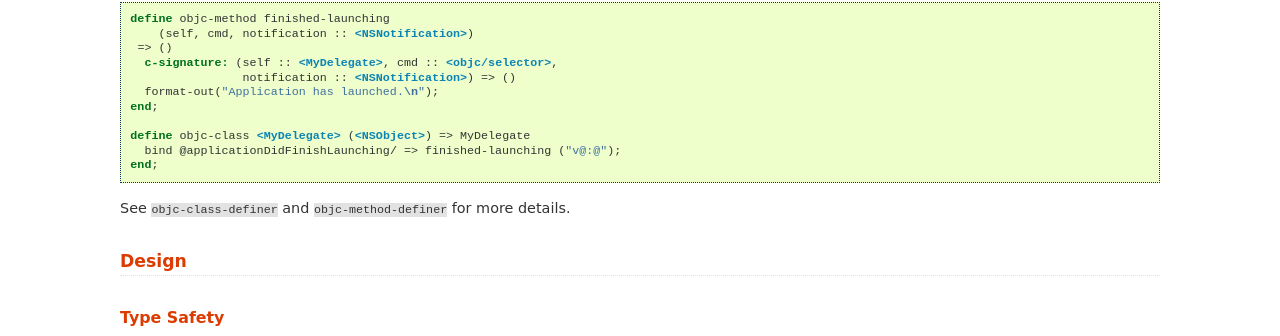
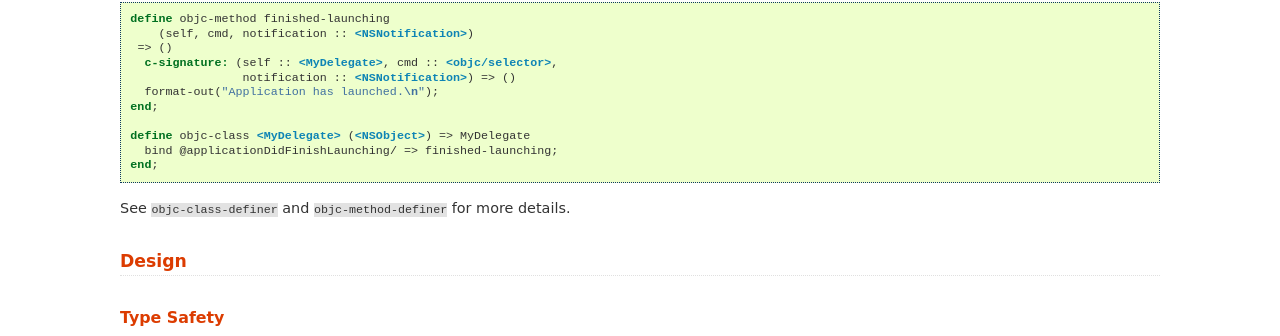
Before and after one commit to dylan-foundry/objc-dylan, a Sphinx documentation site: the page built from documentation/source/index.rst, in a window 1280 px wide and 900 px high, scrolled down 1344 px. Shown: the part 116-452 px from the top of the window. Built offline with Sphinx 7.4.7, drawn with Linux system fonts in a browser that asks for light colours; cross-references to code outside the pages are shown as plain code.

```diff
--- a/documentation/source/index.rst
+++ b/documentation/source/index.rst
@@ -64,7 +64,7 @@ added to them:
    end;
 
    define objc-class <MyDelegate> (<NSObject>) => MyDelegate
-     bind @applicationDidFinishLaunching/ => finished-launching ("v@:@");
+     bind @applicationDidFinishLaunching/ => finished-launching;
    end;
 
 See :macro:`objc-class-definer` and :macro:`objc-method-definer` for
@@ -304,7 +298,7 @@ Macros
         end;
 
         define objc-class <test-class> (<ns/object>) => DylanTestClass
-          bind @adder => adder ("i@:i");
+          bind @adder => adder;
         end;
 
 
```
Also changed, not shown: other parts of documentation/source/index.rst (+1 -7 lines), 2 other files.
